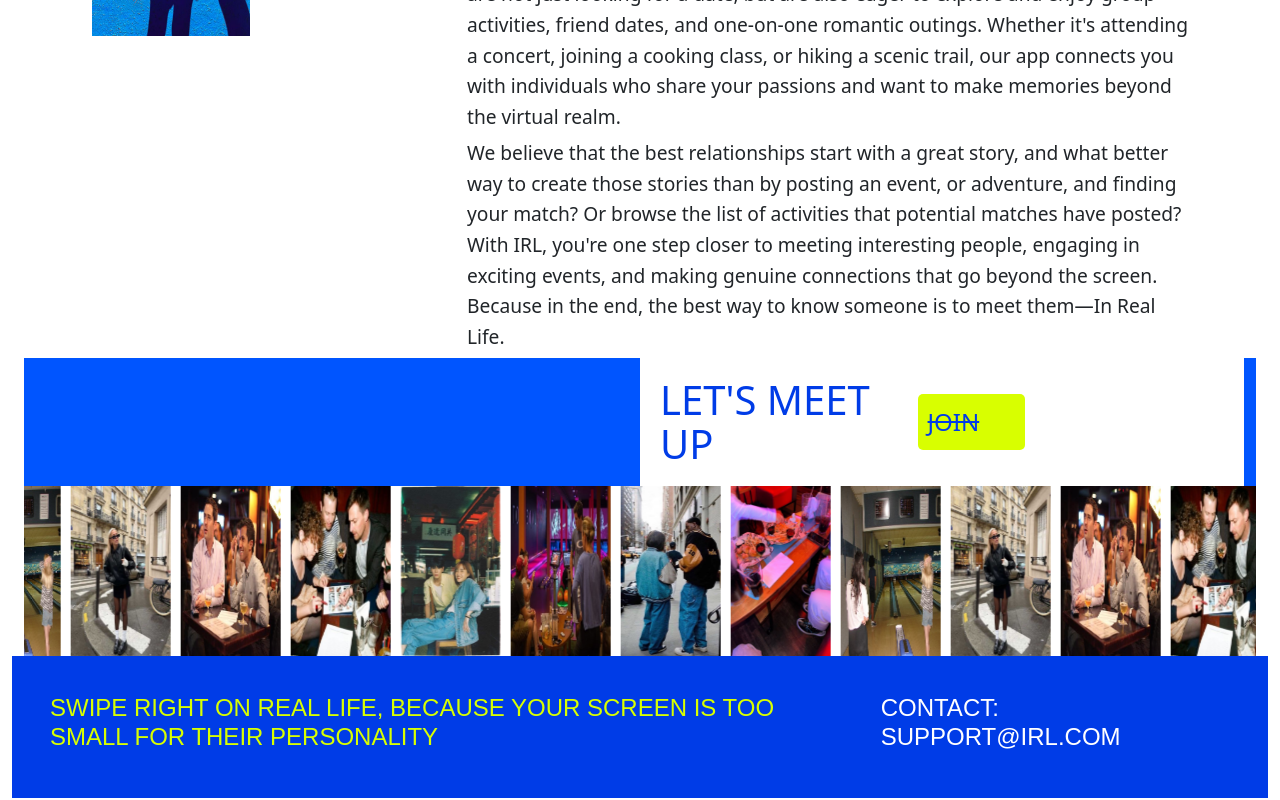
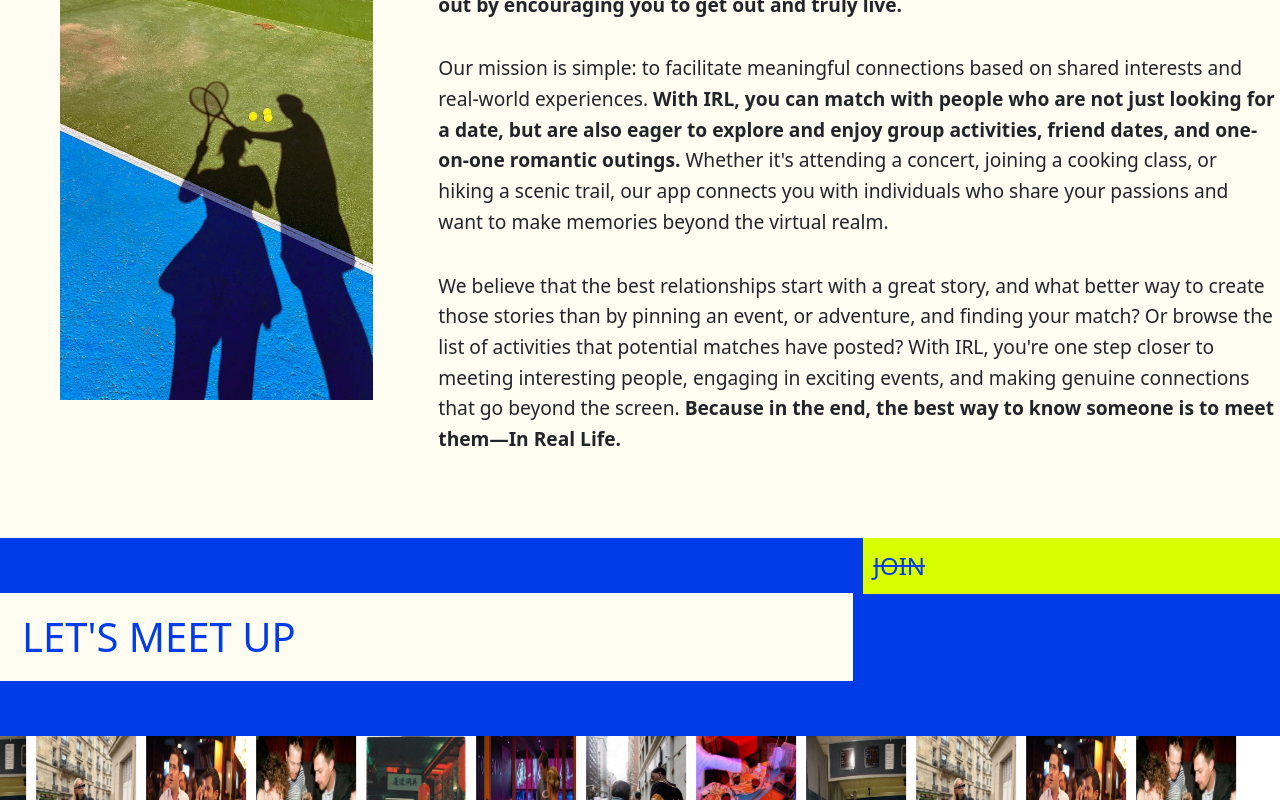
Before and after one commit to AlexandraNel/IRL, a React (Vite) app in the folder client/: page / in a window 1280 px wide. Shown: the part 1060-1860 px from the top of the page. Built offline with nearby package versions, Linux system fonts and the light colour scheme.

Commit message:
landing page css work

```diff
--- a/client/src/App.jsx
+++ b/client/src/App.jsx
@@ -39,7 +39,7 @@
 
   return (
     <ApolloProvider client={client}>
-      <Container fluid w-100 p-0>
+      <Container fluid bsPrefix="noGutters" >
         <Navigation />
 
         <Outlet />
--- a/client/src/Components/Footer.css
+++ b/client/src/Components/Footer.css
@@ -9,16 +9,15 @@
 }
 
 .footerText {
-  color: #d8ff00;
+  color: #fffcf1;
   font-size: 1.5em;
   font-weight: 500;
-  text-transform: uppercase;
-  font-family: 'Fira Sans', sans-serif;
+  font-family: Fira Sans, system-ui, Avenir, Helvetica, Arial, sans-serif;
   padding: 33px;
 
 }
 .footerLink {
-  color: #ffffff;
+  color: #fffcf1;
   font-size: 1.5em;
   font-weight: 500;
   text-transform: uppercase;
--- a/client/src/Components/Footer.jsx
+++ b/client/src/Components/Footer.jsx
@@ -51,7 +51,7 @@
           <h4> {tagline}</h4>
         </Col>
 
-        <Col xs={12} md={4} className="footerLink">
+        <Col xs={12} md={4} className="footerText">
           <h4 > Contact: support@IRL.com </h4>
         </Col>
 
--- a/client/src/Components/Landing/about.css
+++ b/client/src/Components/Landing/about.css
@@ -1,20 +1,47 @@
+.aboutRow {
+  width: 100%;
+  background-color: #fffcf1;
+  margin: 50;
+  /* Ensure no margin is applied */
+  padding: 50px 5px;
+  justify-content: center;
+  /* Center the content horizontally */
+  align-items: center;
+  /* Center the content vertically */
+}
+
 .aboutImg {
-    max-width: 50%;  /* Ensures the image is responsive */
-    height: auto;    /* Maintains the aspect ratio */
-    padding: 10px;
-    margin: 0;
+  max-width: 100%;
+  /* Ensures the image is responsive */
+  height: auto;
+  /* Maintains the aspect ratio */
+  padding: 55px;
+  margin: 33;
 }
 
 .aboutText {
   font-size: 1.2em;
-    line-height: 1.6;    /* Improves readability */
-    margin: 5px; /* Adds space between paragraphs */
+  line-height: 1.6;
+  /* Improves readability */
+  margin: 33px 0;
+  /* Adds space between paragraphs */
   text-align: left;
+  padding-left: 10px;
 
 }
 
 @media (max-width: 576px) {
   .aboutText {
-      font-size: 1em; /* Adjust font size for smaller screens */
+
+      font-size: 1em;
+      line-height: 1.6;
+      /* Improves readability */
+      margin: 33px 0;
+      padding-left: 10px;
+      /* Adds space between paragraphs */
+      text-align: left;
+
     }
+
+
 }
--- a/client/src/Components/Landing/about.jsx
+++ b/client/src/Components/Landing/about.jsx
@@ -3,43 +3,46 @@
 import Image from "react-bootstrap/Image";
 import "./about.css";
 
+
 // page column size adapts to screen size
 
 const About = () => {
   return (
-    <Container>
-      <Row >
+    <Container bsPrefix="noGutters">
+      <Row className="g-0 aboutRow">
 
-        <Col xs={12} sm={4}>
+        <Col sm={12} md={4}>
           <Image src={Hero2} fluid className="aboutImg" />
         </Col>
 
-        <Col xs={12} sm={8}>
+        <Col sm={12} md={8}>
           <p className="aboutText">
-            Welcome to IRL, the dating app that brings connections to
+            <strong>Welcome to IRL, the dating app that brings connections to
             life&mdash;literally. In a world dominated by screens, endless
             swiping, and increasing depersonalisation, IRL stands out by
-            encouraging you to get out and truly live.
+            encouraging you to get out and truly live.</strong>
           </p>
+
           <p className="aboutText">
             Our mission is simple: to facilitate meaningful connections based on
-            shared interests and real-world experiences. With IRL, you can match
+            shared interests and real-world experiences. <strong>With IRL, you can match
             with people who are not just looking for a date, but are also eager
             to explore and enjoy group activities, friend dates, and one-on-one
-            romantic outings. Whether it&apos;s attending a concert, joining a
+            romantic outings.</strong> Whether it&apos;s attending a concert, joining a
             cooking class, or hiking a scenic trail, our app connects you with
             individuals who share your passions and want to make memories beyond
             the virtual realm.
           </p>
+
           <p className="aboutText">
             We believe that the best relationships start with a great story, and
-            what better way to create those stories than by posting an event, or
+            what better way to create those stories than by pinning an event, or
             adventure, and finding your match? Or browse the list of activities
             that potential matches have posted? With IRL, you&apos;re one step
             closer to meeting interesting people, engaging in exciting events,
-            and making genuine connections that go beyond the screen. Because in
+            and making genuine connections that go beyond the screen. <strong>Because in
             the end, the best way to know someone is to meet them&mdash;In Real
-            Life.
+            Life.</strong>
           </p>
 
         </Col>
--- a/client/src/Components/Landing/join.css
+++ b/client/src/Components/Landing/join.css
@@ -1,10 +1,3 @@
-.bgBlue {
-    background-color: #003ce7;
-    display: flex;
-    align-items: center;
-    justify-content: center;
-  }
-
   .joinRow {
     width: 100%;
     display: flex;
@@ -12,8 +5,9 @@
   }
 
   .whiteBox {
-    background-color: #ffffff;
-    padding: 20px;
+    background-color: #fffcf1;
+    margin: 55px 0px 55px 0px;
+    padding: 22px;
     display: flex;
     align-items: center;
   }
@@ -34,6 +28,7 @@
   .linkCol {
     flex: 0 0 auto;
     padding-left: 10px;
+    justify-content: end;
   }
 
   .joinLink {
@@ -45,7 +40,7 @@
     font-weight: 500;
     text-decoration: line-through;
     padding: 10px;
-    border-radius: 5px;
+
   }
 
   .joinLink:hover {
--- a/client/src/Components/Landing/join.jsx
+++ b/client/src/Components/Landing/join.jsx
@@ -4,17 +4,16 @@
 
 const JoinForm = () => {
   return (
-      <Container fluid className="bgBlue">
-        <Row className="joinRow justify-content-end">
-          <Col xs={12} sm={10} md={8} lg={6} className="whiteBox">
-            <Row className="align-items-center">
-              <Col className="textCol">
+    <Container fluid className="bgBlue" bsPrefix="noGutters">
+      <Row className="joinRow justify-content-end g-0">
+        <Col xs={12} sm={8} className="whiteBox">
+
           <h1 className="textBlue">LET&apos;S MEET UP</h1>
         </Col>
-              <Col xs={4} className="linkCol">
+        <Col xs={12} sm={4} className="linkCol justify-content-end">
           <Link as={Link} to="/login" className="joinLink">JOIN</Link>
-              </Col>
-            </Row>
+
+
         </Col>
       </Row>
     </Container>
--- a/client/src/Components/Nav.css
+++ b/client/src/Components/Nav.css
@@ -1,6 +1,7 @@
 .navLogo {
   padding: 10px;
   margin: 20px;
+
 }
 
 .navLogo:hover {
@@ -12,14 +13,14 @@
   background-color: #003ce7;
   margin: 0;
   padding: 5px; /* Corrected from 10 to 10px */
-}
+  box-shadow: 0 4px 8px 0 rgba(0, 0, 0, 0.2), 0 6px 20px 0 rgba(0, 0, 0, 0.19);}
 
 .navText {
-  color: #ffffff;
+  color: #fffcf1;
   font-size: 1.5em;
   font-weight: 500;
   text-transform: uppercase;
-  font-family: 'Fira Sans', sans-serif;
+  font-family: Fira Sans, system-ui, Avenir, Helvetica, Arial, sans-serif;
   padding: 10px;
   margin: 20px;
 }
@@ -42,7 +43,7 @@
 
 
   .navText {
-    color: #ffffff;
+    color: #fffcf1;
     font-size: 1em;
     padding: 5px;
     margin: 10px;
--- a/client/src/Pages/Landing.jsx
+++ b/client/src/Pages/Landing.jsx
@@ -5,12 +5,13 @@
 import About from "../Components/Landing/about";
 import MyProfile from "./MyProfile";
 import Auth from "../../Utils/auth";
+import "../index.css"
 
 function Landing() {
 
     if (Auth.loggedIn()) {
       return (
-        <Container fluid>
+        <Container fluid bsPrefix="noGutters">
           <MyProfile />
         </Container>
       );
@@ -18,7 +19,7 @@
     } else {
 
       return (
-        <Container fluid>
+        <Container fluid bsPrefix="noGutters">
           <Jumbotron />
           <About />
           <JoinForm />
--- a/client/src/index.css
+++ b/client/src/index.css
@@ -11,7 +11,7 @@
 
 a {
   font-weight: 500;
-  color: #ffffff;
+  color: #fffcf1;
 }
 
 a:hover {
@@ -26,5 +26,12 @@
 }
 /* inherent class for boostrap react element */
 .bgBlue {
-  background-color: #0055ff !important;
+  background-color: #003ce7 !important;
 }
+
+.noGutters{
+  padding-left: 0;
+  padding-right: 0;
+  margin-left: 0;
+  margin-right: 0;
+}
```
Lines whose indentation alone changed are shown as unchanged.
